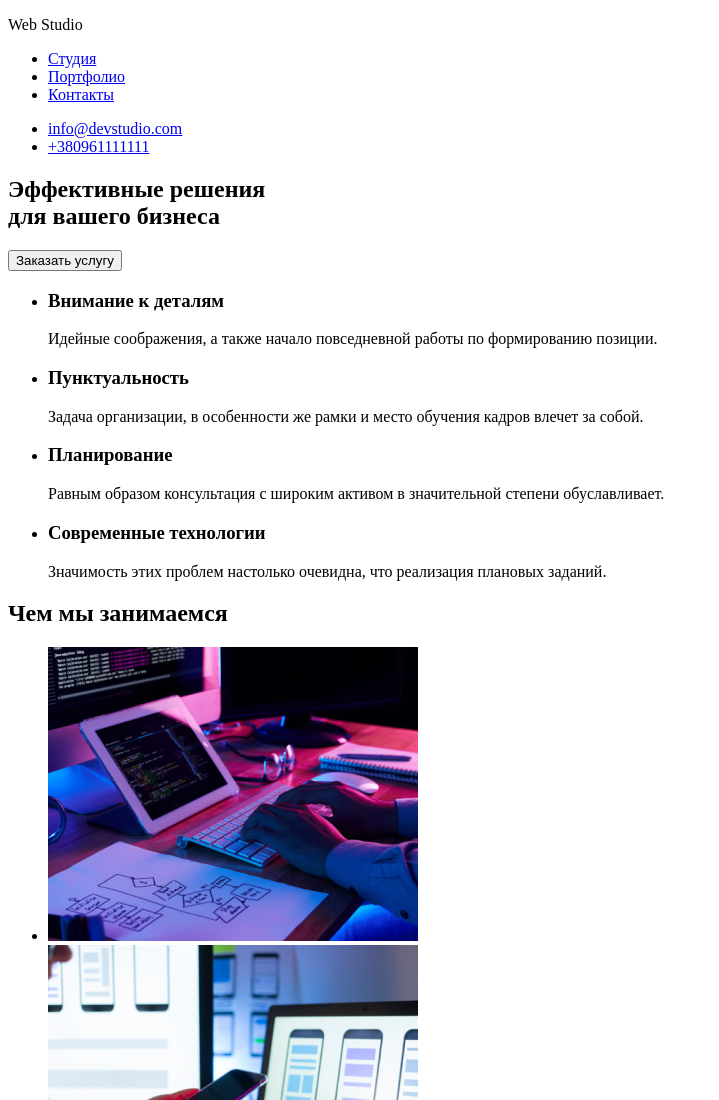
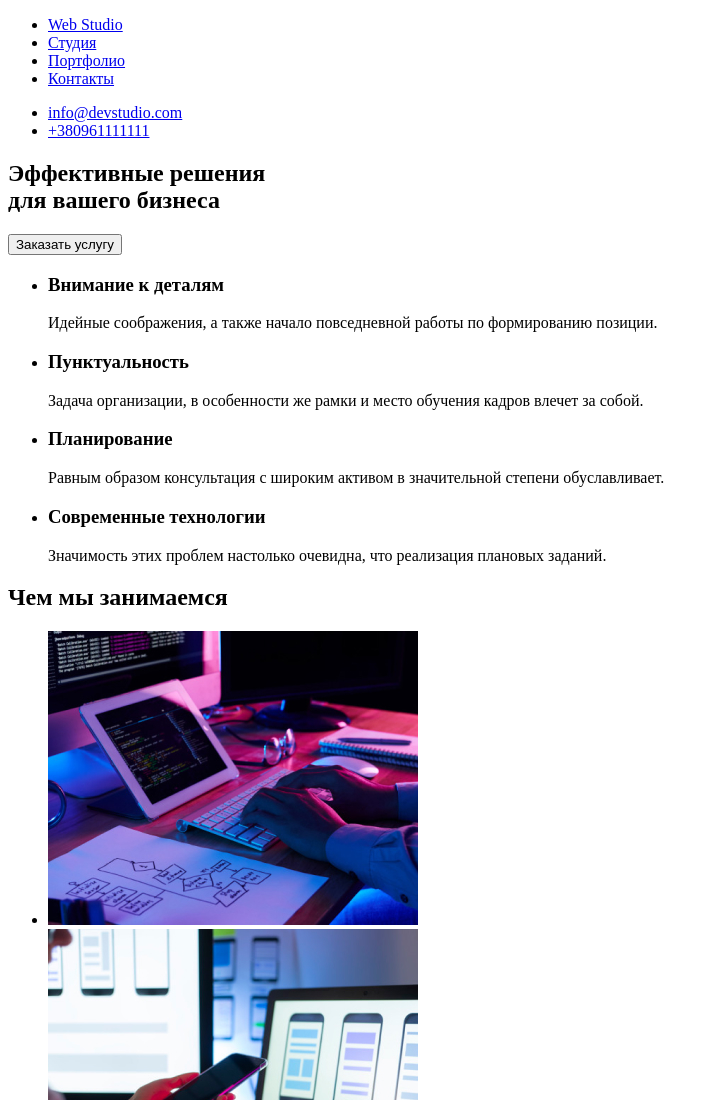
Before and after one commit to RomanIlienko/goit-markup-hw-01, a plain HTML site: page index.html in a window 1280 px wide. Shown: the top 1100 px of the page, without its empty margins (0-719 px from the left). Drawn offline with Linux system fonts and the light colour scheme.

Commit message:
Cделал логотип ссылкой

```diff
--- a/index.html
+++ b/index.html
@@ -10,8 +10,10 @@
 <body>
     <header>
             <nav>
-                <p>Web Studio</p>
                 <ul>
+                    <li>
+                        <a href="#">Web Studio</a>
+                    </li>
                     <li>
                         <a href="#">Студия</a>
                     </li>
```
